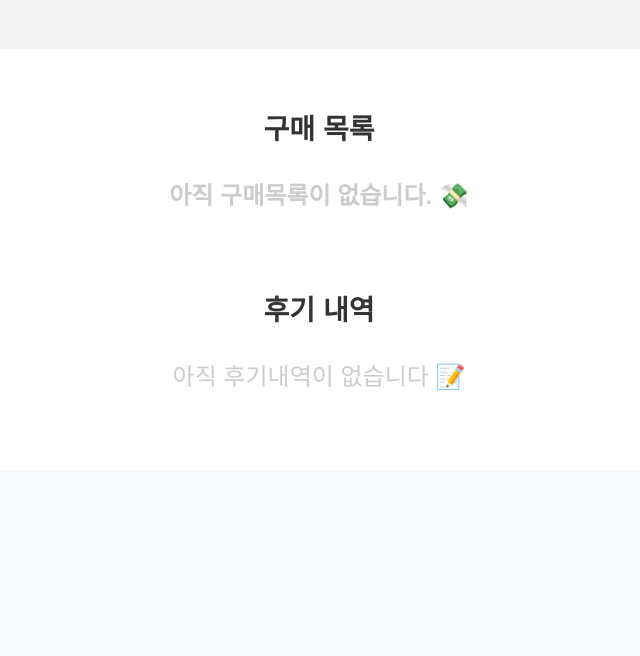
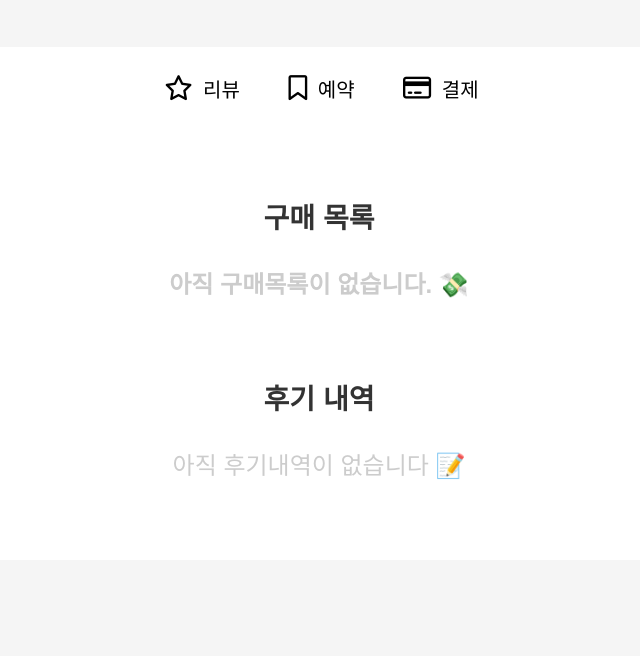
Before and after one commit to kinzinzz/WeSki, a Django app: template accounts/templates/accounts/detail.html in a window 1280 px wide. Shown: the part 603-1259 px from the top of the page, without its empty margins (321-961 px from the left). Before the commit the page ends 993 px from the top, so only its background shows below. Run offline with Django 3.2, Linux system fonts and the light colour scheme; the template is opened without the code that fills it, so the values that code supplies are empty; some libraries are stand-ins or nearby versions; some web fonts are replaced.

Commit message:
feat:account mypage, icon btn

```diff
--- a/accounts/templates/accounts/detail.html
+++ b/accounts/templates/accounts/detail.html
@@ -7,18 +7,23 @@
 <!--상단이미지-->
 {% block content %}
 
-  <section class="hero">
-    <img src="https://i.esdrop.com/d/f/bvRLlOwptP/Ujal148nkZ.png" alt="ski login img">
-    <div class="hero-content">
-      <h2 class="text-center" style="text-shadow: -1px 0 #000, 0 1px #000, 1px 0 #000, 0 -1px #000;">마이페이지<h2></div>
-      </section>
+<section class="hero">
+  <img src="https://i.esdrop.com/d/f/bvRLlOwptP/Vqr3z7jiaw.png" alt="ski login img">
+  <div class="row-2">
+  </div>
+       <div class="col-md-1">
+     <div class="carousel-caption" style="top:150px;">
+       <h1 style="font-size:55px;padding-top:0px; text-shadow: -1px 0 #000, 0 1px #000, 1px 0 #000, 0 -1px #000;">마이페이지</h1>
+     </div>
+  </div>
+</section>
 
       <!--마이페이지-->
       <div class="container-fluid">
         <div class="row d-flex">
 
           <!-- 프로필 전체 영역 -->
-          <div class="d-flex flex-column justify-content-center align-items-center" style="background-color: #f5f5f5; padding-top:50px; padding-bottom:50px;">
+          <div class="d-flex flex-column justify-content-center align-items-center" style="background-color: #f5f5f5; padding-top:6rem; padding-bottom:6rem;">
 
             <!-- 프로필 상단 영역 -->
             <div class="d-flex flex-row">
@@ -48,8 +53,8 @@
               </div>
 
               <!--프로필 수정/삭제 요청과 사용자가 일치하는 경우-->
-              <!-- class="d-flex align-items-center ms-3">-->
-              <div class="d-grid gap-2 d-md-flex justify-content-md-end">
+              <div class="d-flex align-items-center ms-3"style="position:relative">
+              <div class="d-grid gap-2 d-md-flex justify-content-md-end"style="position:absolute; bottom:12rem;  ">
                 {% if request.user.pk == customer.pk %}
                   <a href="{% url 'accounts:update' customer.pk %}" style="display:inline-block;height:20px;">
                     <i class="fa-solid fa-gear fix-account"></i>
@@ -61,6 +66,35 @@
               </div>
             </div>
           </div>
+
+
+<!-- 프로필 하단 영역 -->
+<div class="container d-flex flex-column bg-white rounded-5 mt-5">
+  <div class="menu navbar-nav d-flex flex-row justify-content-center py-4">
+    <li>
+      <a type="button" id="myReview" class="pe-2 text-black"style="text-decoration:none;">
+        <h5>
+          <i class="fa-regular fa-star"></i>
+          리뷰</h5>
+      </a>
+    </li>
+    <li>&nbsp;&nbsp;&nbsp;&nbsp;&nbsp;&nbsp;&nbsp;
+      <a type="button" id="myReservation" class="pe-2 text-black" style="text-decoration:none;">
+        <h5>
+          <i class="fa-regular fa-bookmark"></i>
+          예약</h5>
+      </a>
+    </li>
+    <li>&nbsp;&nbsp;&nbsp;&nbsp;&nbsp;&nbsp;&nbsp;
+      <a type="button" id="myPay" class="text-black"style="text-decoration:none;">
+        <h5>
+          <i class="fa-regular fa-credit-card"></i>
+          결제</h5>
+      </a>
+    </li>
+  </div>
+
+
 
           <!-- 구매목록 -->
 <div class="container d-flex flex-column justify-content-center align-items-center"
@@ -290,4 +324,75 @@ style="max-width:1070px; font-weight: 600; padding: 60px 0 0;">
       {% block script %}
         <script src="https://cdn.jsdelivr.net/npm/swiper@8/swiper-bundle.min.js"></script>
         <script src="//developers.kakao.com/sdk/js/kakao.min.js"></script>
+
+
+
+<!--이모티콘 누르면 작동-->
+        <script>
+          $('#myReview').click(function () {
+            if (($('#myReviewResult').css("display") === "none") && ($('#myReservationResult').css("display") === "none") && ($('#myPayResult').css("display") === "none")) {
+              $('#myReservationResult').hide();
+              $('#myPayResult').hide();
+              $('#myReviewResult').show();
+            } else if (($('#myReviewResult').css("display") === "none") && ($('#myReservationResult').css("display") !== "none") && ($('#myPayResult').css("display") === "none")) {
+              $('#myReservationResult').hide();
+              $('#myPayResult').hide();
+              $('#myReviewResult').show();
+            } else if (($('#myReviewResult').css("display") === "none") && ($('#myReservationResult').css("display") === "none") && ($('#myPayResult').css("display") !== "none")) {
+              $('#myReservationResult').hide();
+              $('#myPayResult').hide();
+              $('#myReviewResult').show();
+            } else {
+              if ($('#myReviewResult').css("display") !== "none") {
+                $('#myReviewResult').hide();
+              } else {
+                $('#myReviewResult').show();
+              }
+            }
+          });
+
+          $('#myReservation').click(function () {
+            if (($('#myReservationResult').css("display") === "none") && ($('#myReviewResult').css("display") === "none") && ($('#myPayResult').css("display") === "none")) {
+              $('#myReviewResult').hide();
+              $('#myPayResult').hide();
+              $('#myReservationResult').show();
+            } else if (($('#myReservationResult').css("display") === "none") && ($('#myReviewResult').css("display") !== "none") && ($('#myPayResult').css("display") === "none")) {
+              $('#myReviewResult').hide();
+              $('#myPayResult').hide();
+              $('#myReservationResult').show();
+            } else if (($('#myReservationResult').css("display") === "none") && ($('#myReviewResult').css("display") === "none") && ($('#myPayResult').css("display") !== "none")) {
+              $('#myReviewResult').hide();
+              $('#myPayResult').hide();
+              $('#myReservationResult').show();
+            } else {
+              if ($('#myReservationResult').css("display") !== "none") {
+                $('#myReservationResult').hide();
+              } else {
+                $('#myReservationResult').show();
+              }
+            }
+          });
+
+          $('#myPay').click(function () {
+            if (($('#myPayResult').css("display") === "none") && ($('#myReviewResult').css("display") === "none") && ($('#myReservationResult').css("display") === "none")) {
+              $('#myReviewResult').hide();
+              $('#myReservationResult').hide();
+              $('#myPayResult').show();
+            } else if (($('#myPayResult').css("display") === "none") && ($('#myReviewResult').css("display") !== "none") && ($('#myReservationResult').css("display") === "none")) {
+              $('#myReviewResult').hide();
+              $('#myReservationResult').hide();
+              $('#myPayResult').show();
+            } else if (($('#myPayResult').css("display") === "none") && ($('#myReviewResult').css("display") === "none") && ($('#myReservationResult').css("display") !== "none")) {
+              $('#myReviewResult').hide();
+              $('#myReservationResult').hide();
+              $('#myPayResult').show();
+            } else {
+              if ($('#myPayResult').css("display") !== "none") {
+                $('#myPayResult').hide();
+              } else {
+                $('#myPayResult').show();
+              }
+            }
+          });
+        </script>
       {% endblock script %}
```
Also changed, not shown: reviews/migrations/0004_alter_reviewimage_review.py (added).
